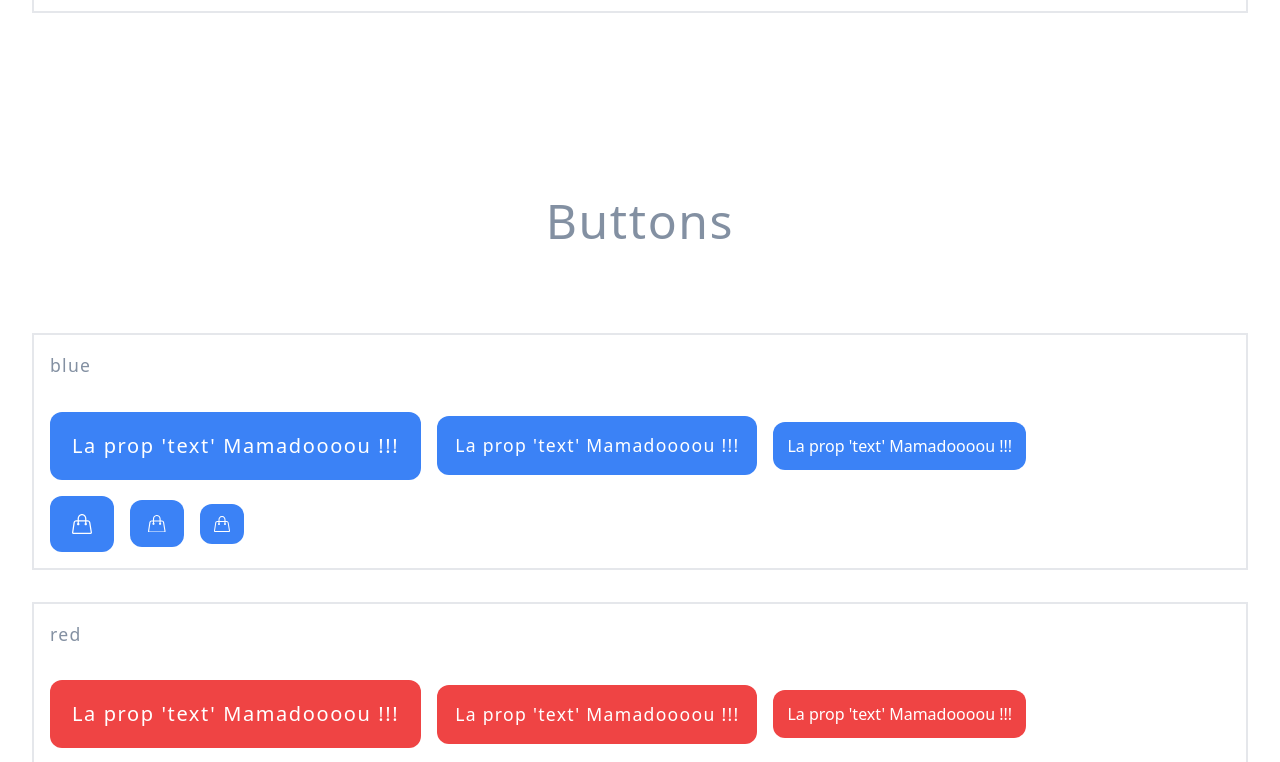
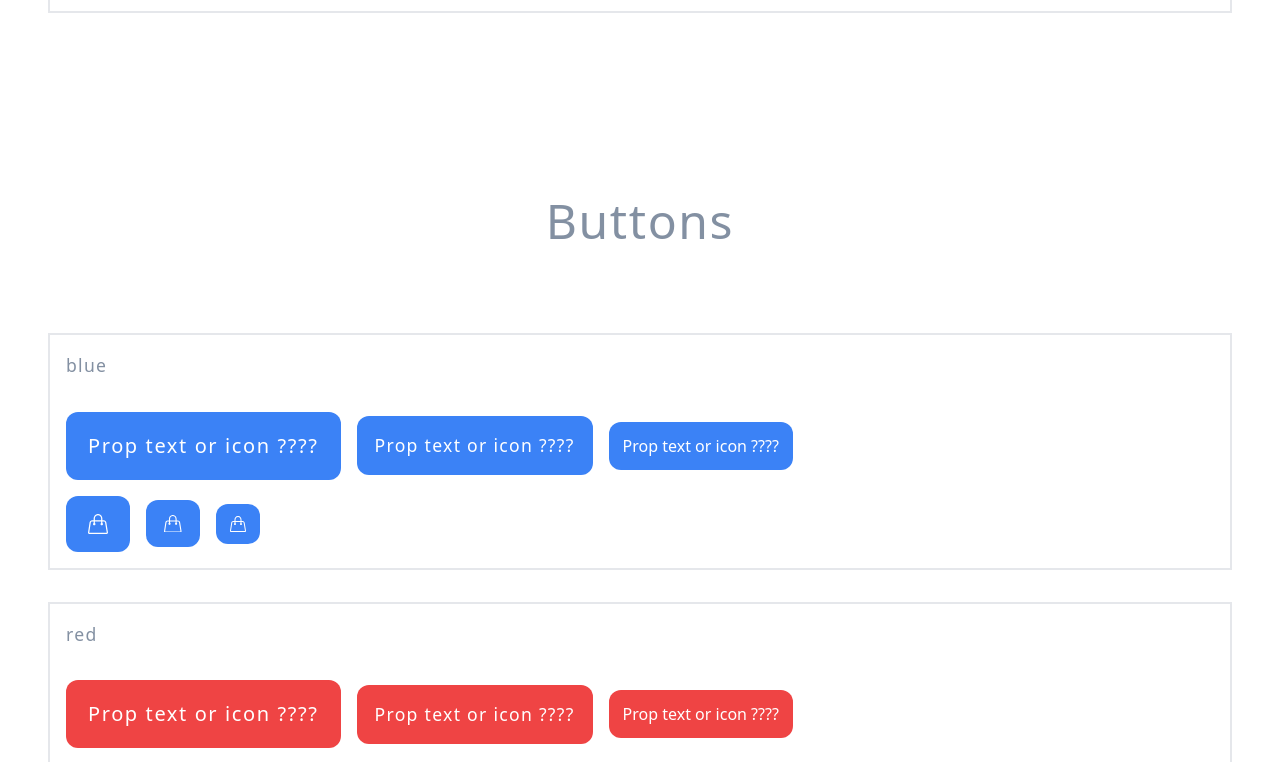
Before and after one commit to NdMamadouDv/Le-bon-bac-a-sable, a Next.js app in the folder next/: page /design-system in a window 1280 px wide. Shown: the part 2000-2762 px from the top of the page. Built offline with nearby package versions, Linux system fonts and the light colour scheme.

Commit message:
ui update

```diff
--- a/next/src/components/containers/Container.tsx
+++ b/next/src/components/containers/Container.tsx
@@ -5,9 +5,11 @@ interface Props {
 	className?: string;
 }
 
+// MAMADOU, NE TOUCHE PAS
 export const Container = ({ children, className = "" }: Props) => {
 	return (
-		<div className={clsx(className, "container px-4 md:px-6 lg:px-8 mx-auto")}>
+		<div
+			className={clsx(className, "container px-2 md:px-10 lg:px-12 mx-auto")}>
 			{children}
 		</div>
 	);
--- a/next/src/components/ui/Button.tsx
+++ b/next/src/components/ui/Button.tsx
@@ -109,7 +109,7 @@ const Button = ({
 			)}
 			onClick={onClick}
 			disabled={disabled}>
-			{!text && !icon && "La prop 'text' Mamadoooou !!!"}
+			{!text && !icon && "Prop text or icon ????"}
 			{text && !icon && text}
 			{!text && icon && <icon.icon />}
 			{text && icon && (
```
